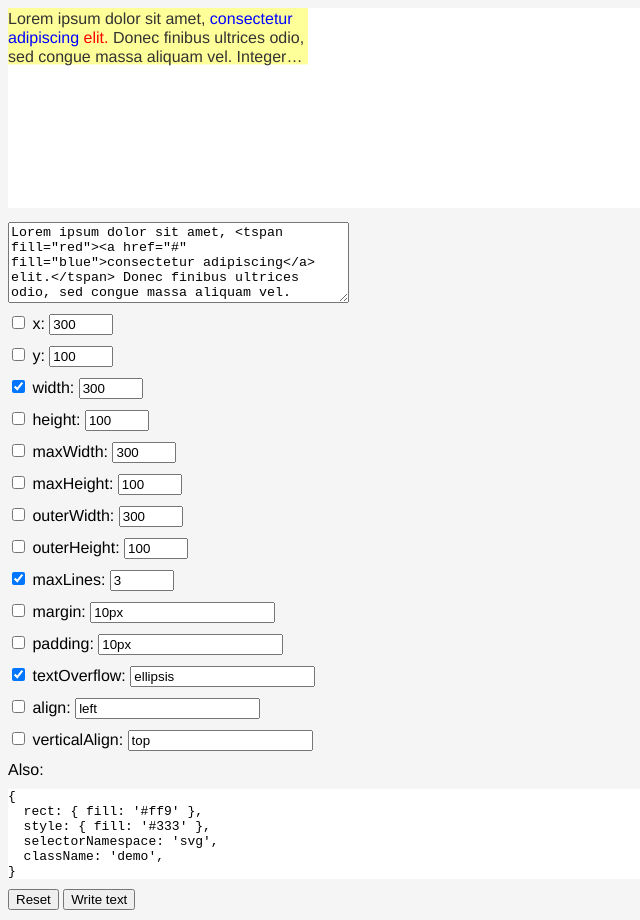
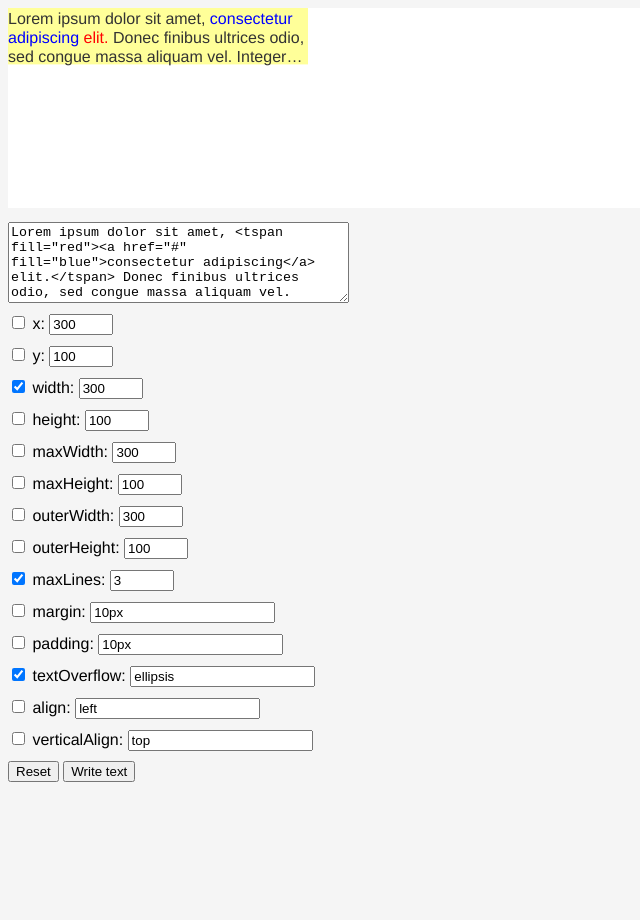
Before and after one commit to dowjones/svg-text, a website built with webpack: page index.html in a window 1280 px wide. Shown: the whole page, without its empty margins (0-640 px from the left). After the commit the page ends 800 px from the top, so only its background shows below. Built offline with nearby package versions, Linux system fonts and the light colour scheme.

Commit message:
remove "also" section

```diff
--- a/index.html
+++ b/index.html
@@ -93,14 +93,6 @@
       <label><input type="checkbox"> verticalAlign:</label>
       <input type="text" value="top">
     </div>
-    <p>Also:
-    <pre>{
-  rect: { fill: '#ff9' },
-  style: { fill: '#333' },
-  selectorNamespace: 'svg',
-  className: 'demo',
-}</pre>
-    </p>
     <p>
       <button class="reset">Reset</button>
       <button class="submit">Write text</button>
```
